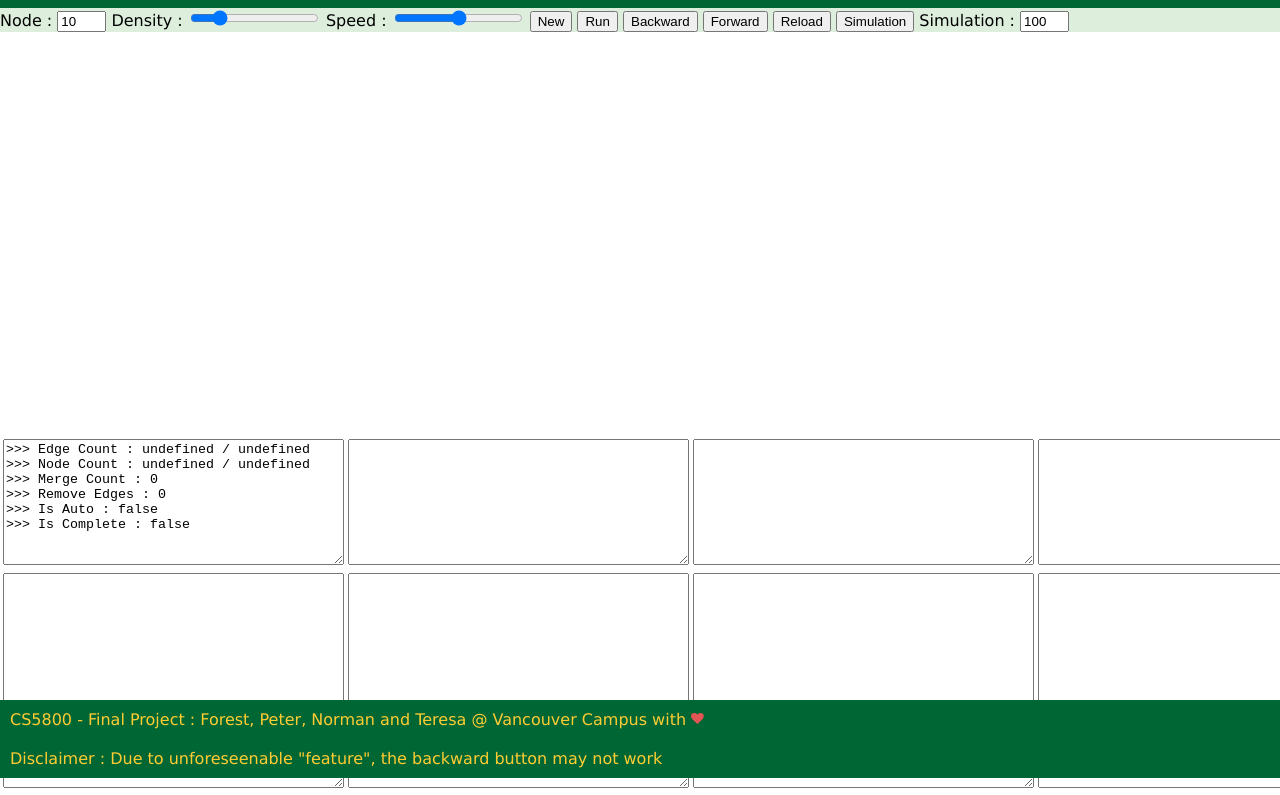
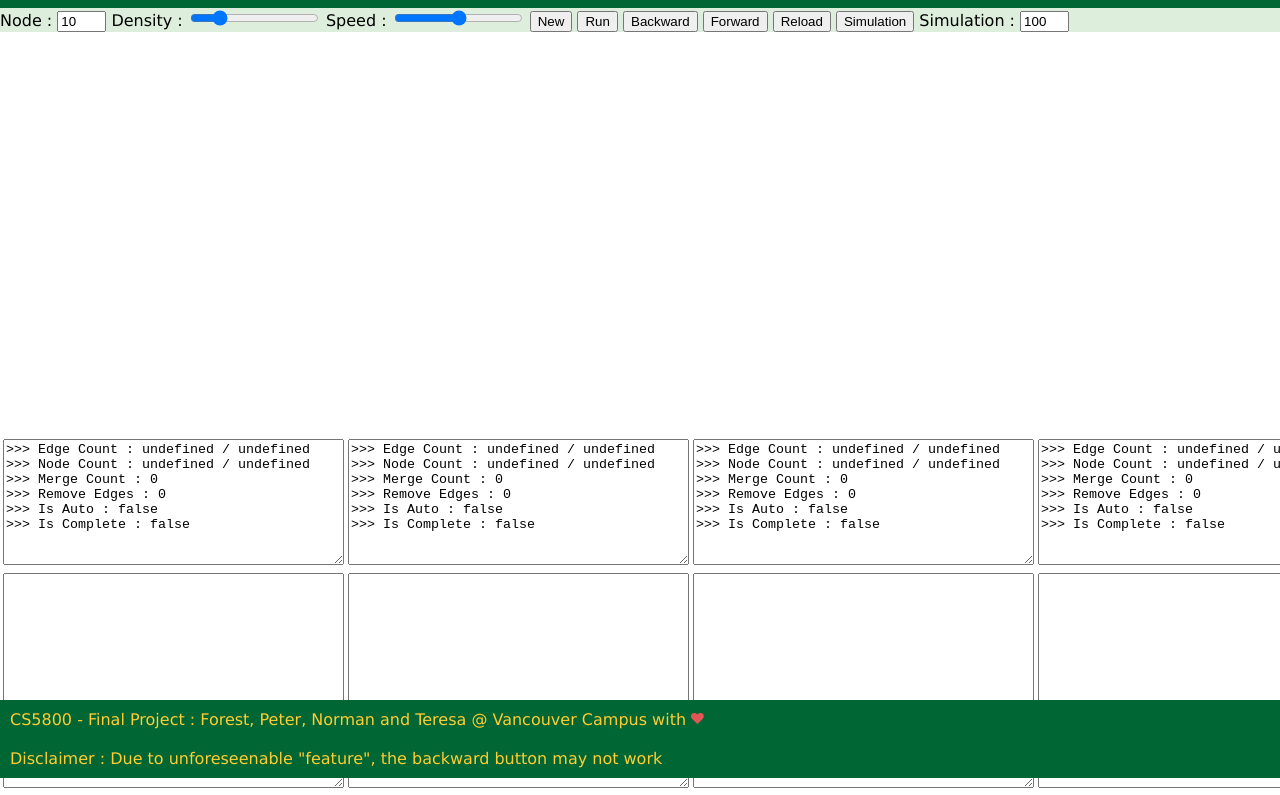
Before and after one commit to XiaobenYin/CS5800-Algorithm, a website: page public/index.html in a window 1280 px wide. Shown: the part 50-845 px from the top of the page. Drawn offline with Linux system fonts and the light colour scheme; no server answers.

Commit message:
Change to 5 canvas

```diff
--- a/public/index.html
+++ b/public/index.html
@@ -89,7 +89,7 @@
 <script>
 	const width = 600,
 		height = 400;
-	const CANVAS_LIMIT = 1;
+	const CANVAS_LIMIT = 5;
 	const MAXIMUM_TIME = 1000;
 	const DEBUG = false;
 	const DEBUG_FILE = "/maps/testing.json";
```
